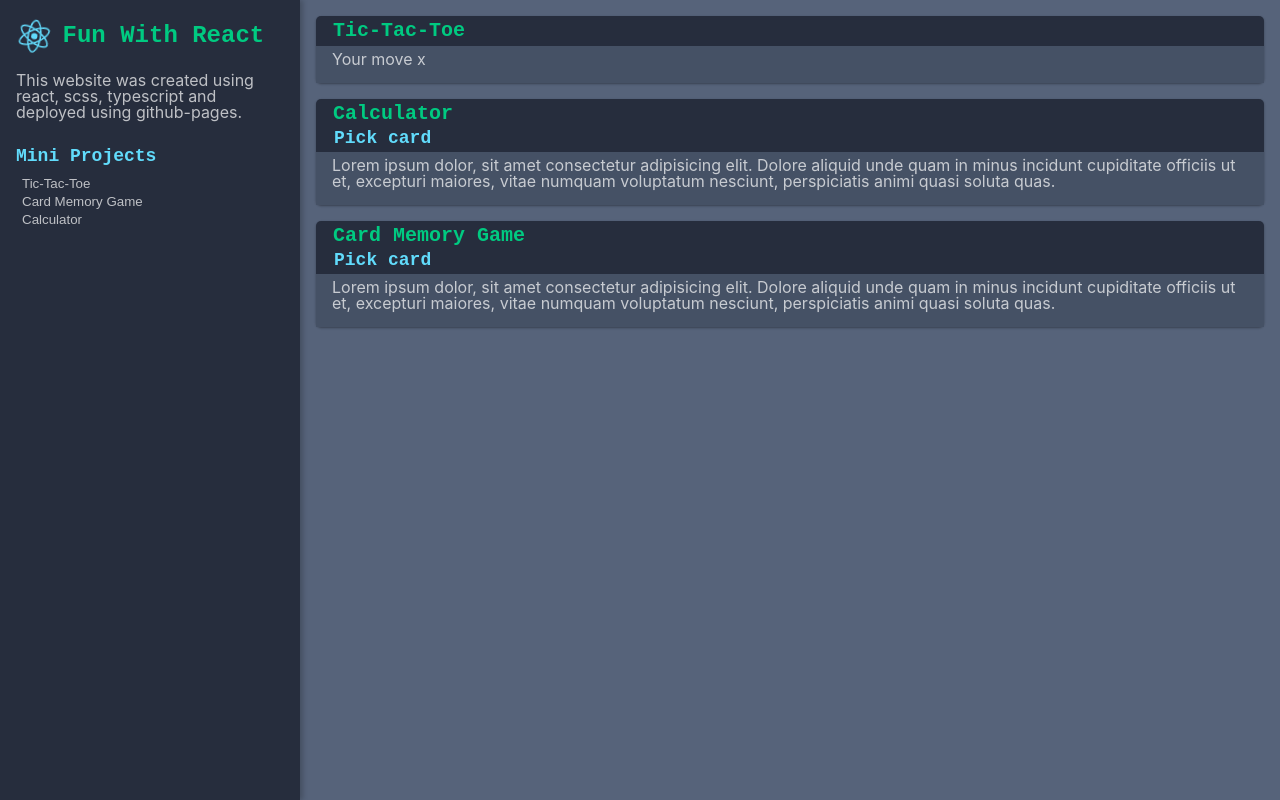
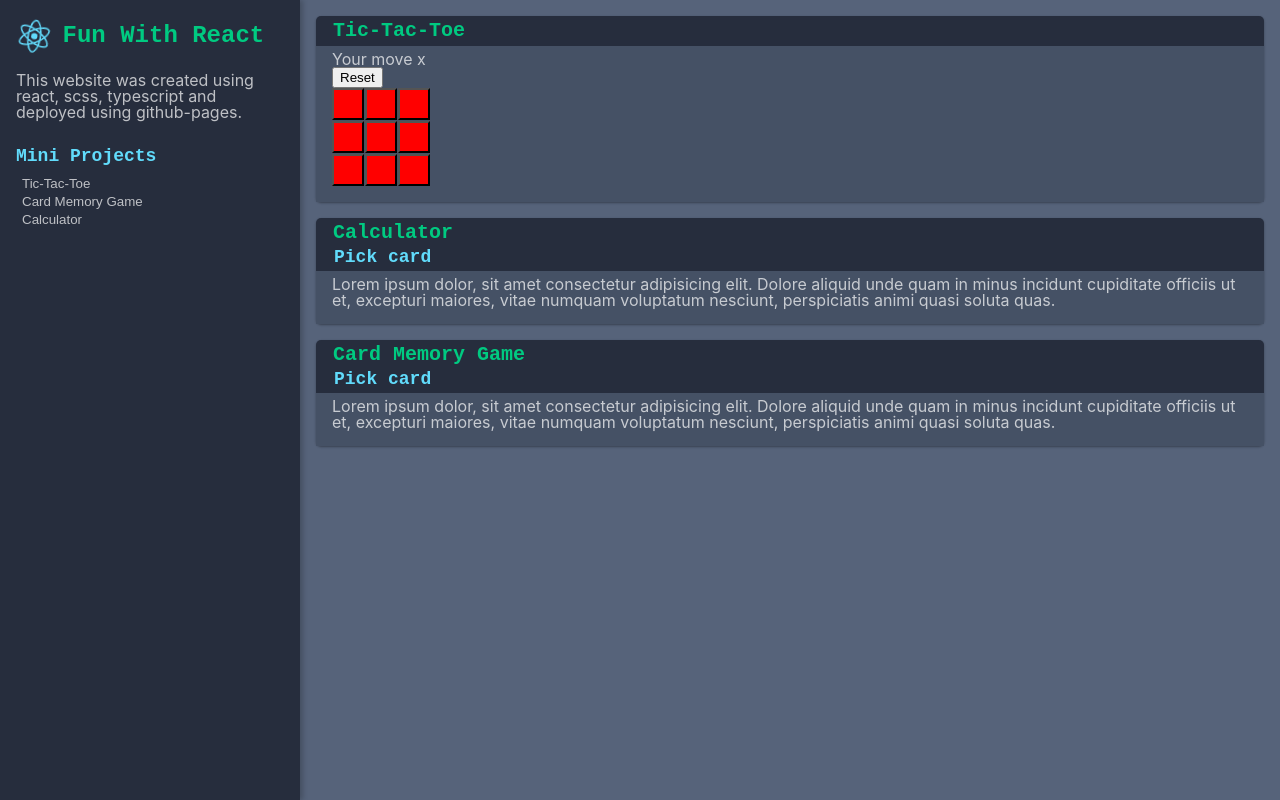
Before and after one commit to nate-h/fun-with-react, a React (Create React App) app: page / in a window 1280 px wide. Built offline with nearby package versions, Linux system fonts and the light colour scheme.

Commit message:
Get some basic tic tac toe logic in.

```diff
--- a/src/tic-tac-toe/TicTacToe.tsx
+++ b/src/tic-tac-toe/TicTacToe.tsx
@@ -1,20 +1,60 @@
-import React from 'react';
+import React, { useState } from 'react';
 import Card from '../Card';
 import './TicTacToe.scss';
+import styled from 'styled-components';
+
+const Board = styled.div`
+  display: grid;
+  grid-template-columns: 2em 2em 2em;
+  grid-gap: 1px;
+`;
+
+const Cell = styled.button`
+  aspect-ratio: 1;
+  background-color: red;
+`;
 
 export default function TicTacToe() {
-  let xsTurn = true;
-  const history = new Array(9).fill(null);
+  type MoveOptions = 'x' | 'o';
+  type CellOptions = MoveOptions | null;
+  const [grid, setGrid] = useState<CellOptions[]>(Array<CellOptions>(9).fill(null));
+  const [moves, setMoves] = useState<MoveOptions[]>([]);
+  const xsTurn = moves.length % 2 == 0;
+  const whoseTurn = xsTurn ? 'x' : 'o';
+
   const reset = () => {
-    history.fill(null);
+    grid.fill(null);
+    setGrid([...grid]);
+    setMoves([]);
   };
+
+  const isWinner = (): boolean => {
+    console.log('TODO: find winner.');
+    return false;
+  };
+
+  const cellClick = (index: number) => {
+    grid[index] = whoseTurn;
+    setGrid([...grid]);
+    setMoves([...moves, whoseTurn]);
+    if (isWinner()) {
+    }
+  };
+
   return (
     <Card header='Tic-Tac-Toe'>
       <section className='Tic-Tac-Toe'>
-        <p>Your move {xsTurn ? 'x' : 'o'}</p>
-        {history.map((h) => {
-          return <div className='cell'>{h}</div>;
-        })}
+        <p>Your move {whoseTurn}</p>
+        <button onClick={reset}>Reset</button>
+        <Board>
+          {grid.map((h, index) => {
+            return (
+              <Cell key={index} onClick={() => cellClick(index)}>
+                {h}
+              </Cell>
+            );
+          })}
+        </Board>
       </section>
     </Card>
   );
```
